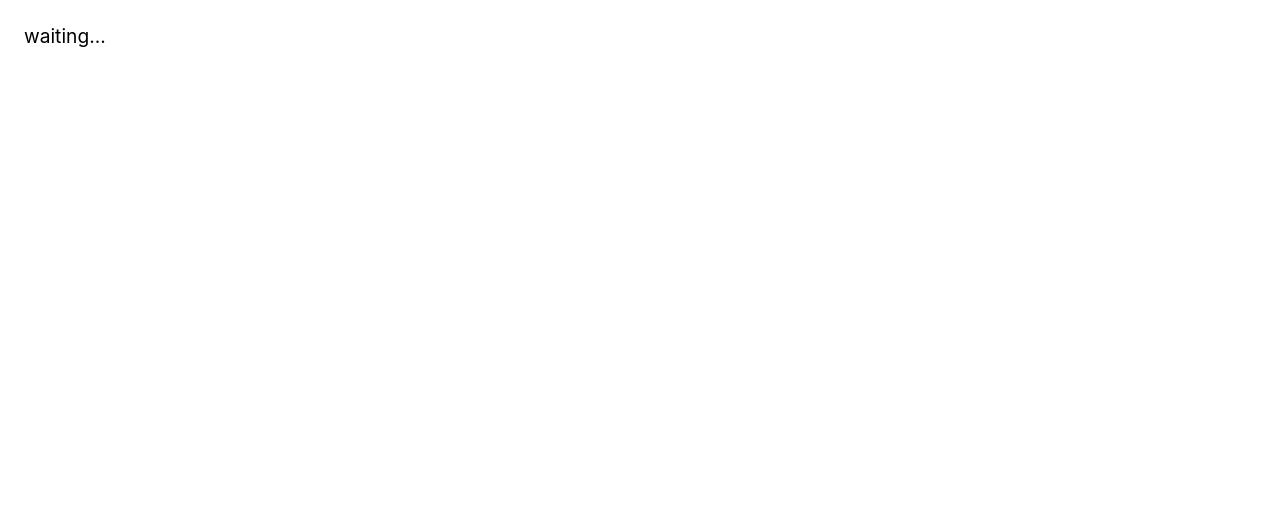
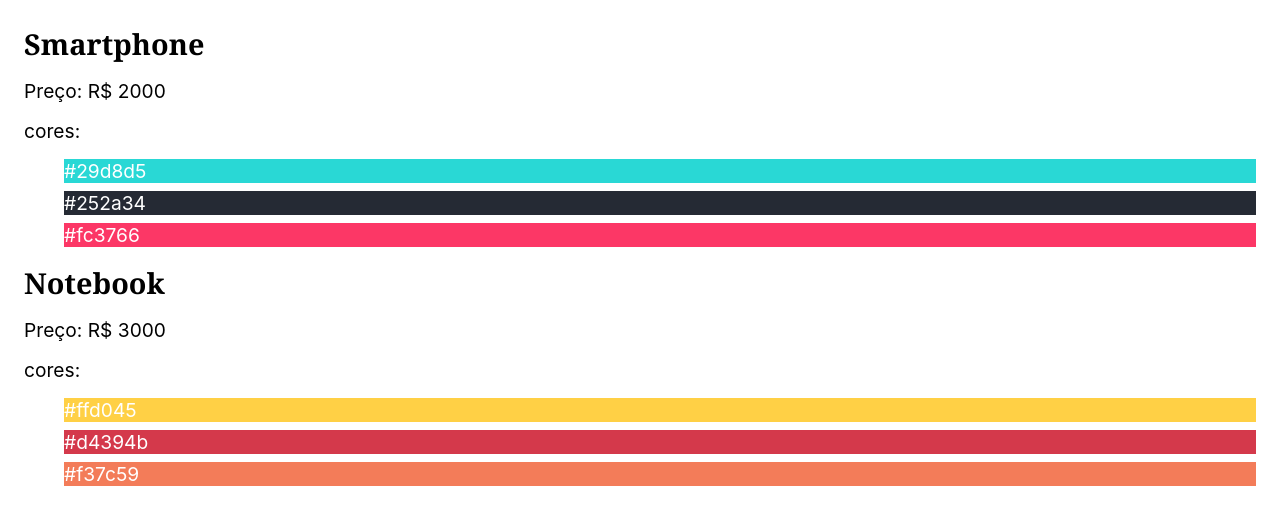
Before and after one commit to luisabianca/react-origamid, a React (Vite) app: page / in a window 1280 px wide. Shown: the top 524 px of the page. Built offline with nearby package versions, Linux system fonts and the light colour scheme.

Commit message:
finish arrays

```diff
--- a/src/Colors.jsx
+++ b/src/Colors.jsx
@@ -1,11 +1,44 @@
 import React from 'react';
 
+const produtos = [
+  {
+    id: 1,
+    nome: 'Smartphone',
+    preco: 'R$ 2000',
+    cores: ['#29d8d5', '#252a34', '#fc3766'],
+  },
+  {
+    id: 2,
+    nome: 'Notebook',
+    preco: 'R$ 3000',
+    cores: ['#ffd045', '#d4394b', '#f37c59'],
+  },
+  {
+    id: 3,
+    nome: 'Tablet',
+    preco: 'R$ 1500',
+    cores: ['#365069', '#47c1c8', '#f95786'],
+  },
+];
+
 const Colors = () => {
+  const dados = produtos.filter(({ preco }) => Number(preco.replace("R$ ", "")) > 1500)
+  console.log(dados)
 
   return (
-    <>
-      waiting...
-    </>
+    <section>
+      {dados.map(({ id, nome, preco, cores }) => (
+        <div key={id}>
+          <h1>{nome}</h1>
+          <p>Preço: {preco}</p>
+          <p>cores:</p>
+          <ul>{cores.map((item) =>
+            (<li key={item} style={{backgroundColor: item, color: "#fff"}}>{item}</li>)
+          )}</ul>
+        </div>
+      ))}
+
+    </section>
   )
 
 }
```
